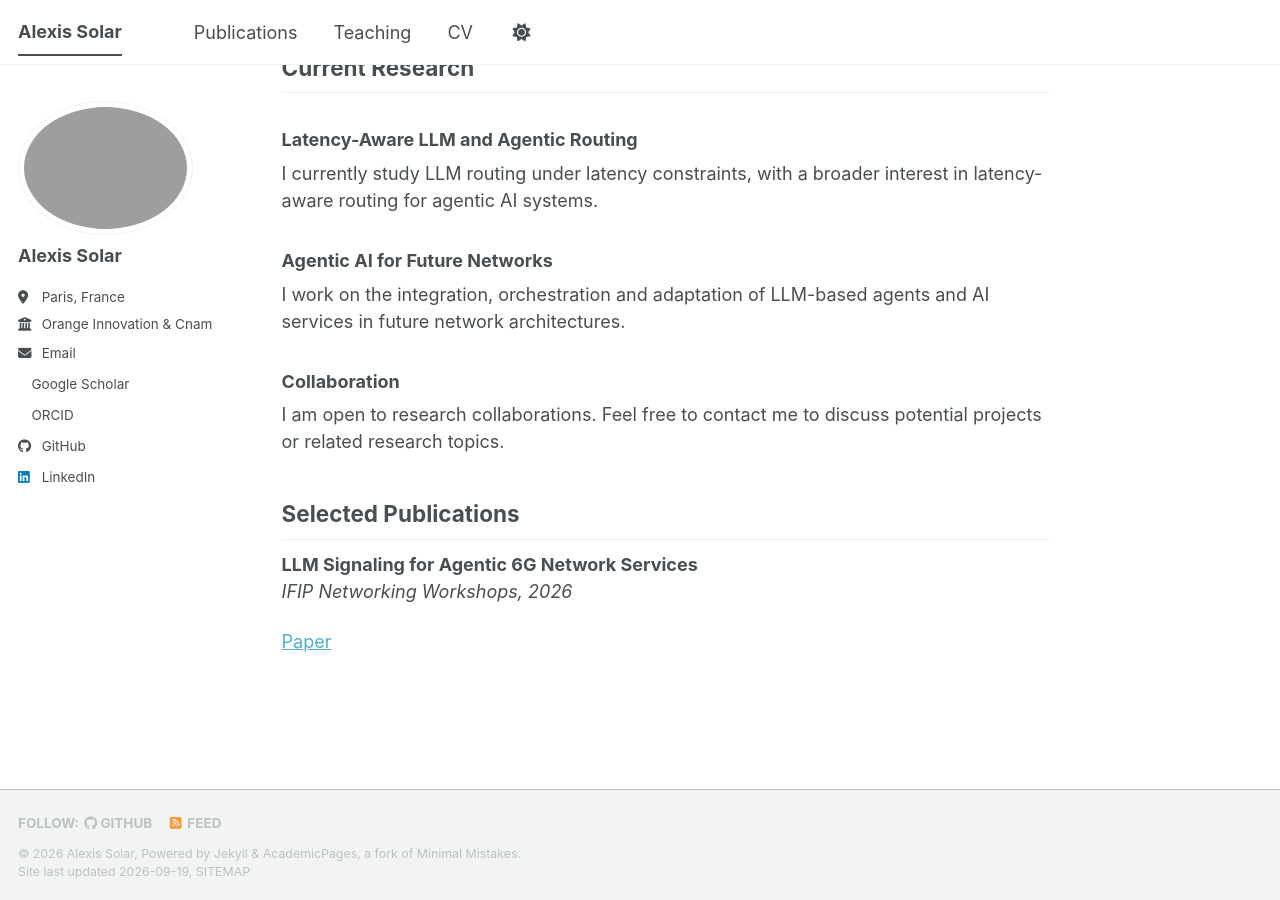
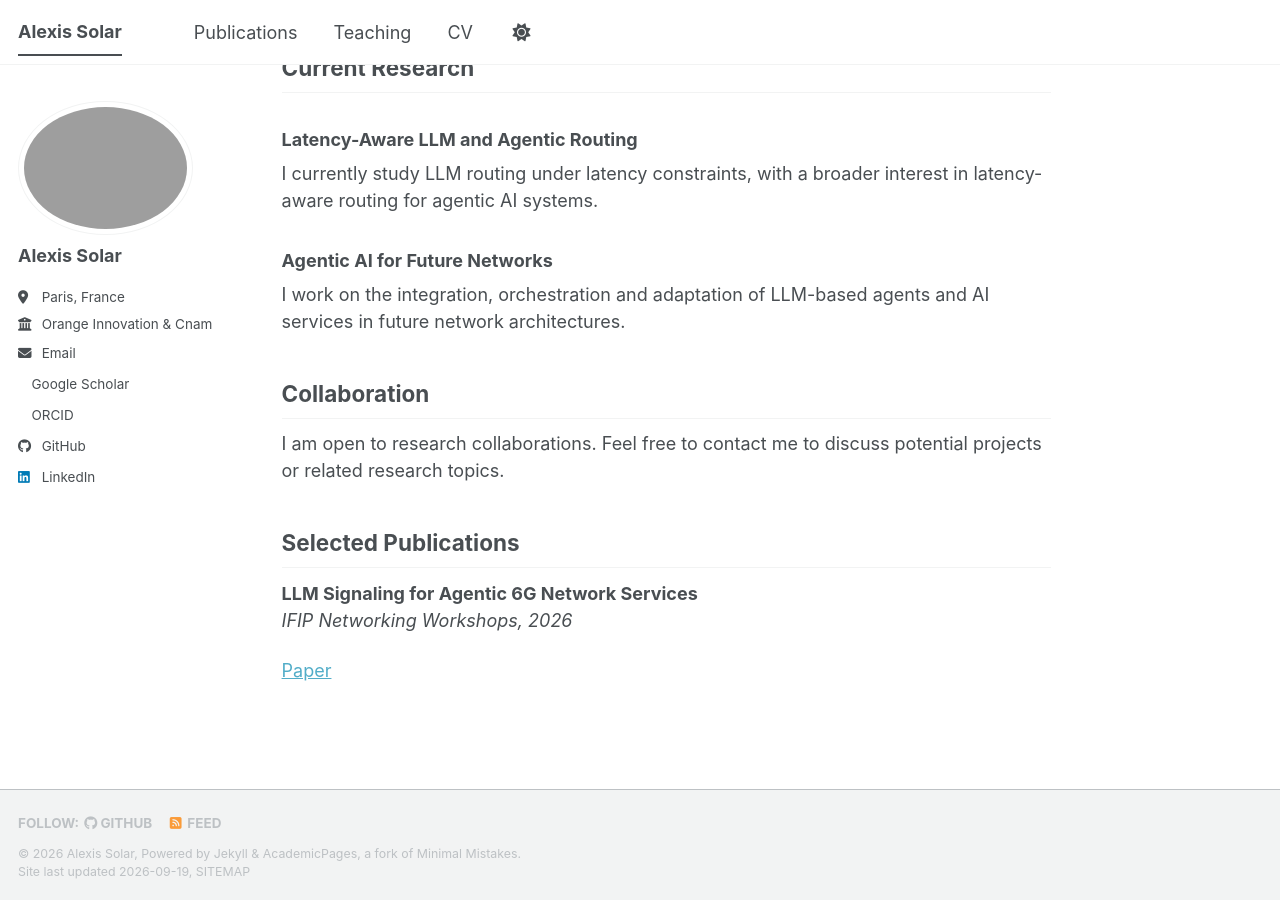
Before and after one commit to SolarAlexis/SolarAlexis.github.io, a Jekyll site: the page built from _pages/about.md, in a window 1280 px wide and 900 px high, scrolled down 661 px. Built offline with Jekyll 4.4.1, drawn with Linux system fonts in a browser that asks for light colours; a style sheet for code colours, icons or effects is not loaded.

```diff
--- a/_pages/about.md
+++ b/_pages/about.md
@@ -30,7 +30,7 @@ I currently study LLM routing under latency constraints, with a broader interest
 
 I work on the integration, orchestration and adaptation of LLM-based agents and AI services in future network architectures.
 
-### Collaboration
+## Collaboration
 
 I am open to research collaborations. Feel free to contact me to discuss potential projects or related research topics.
 
```
